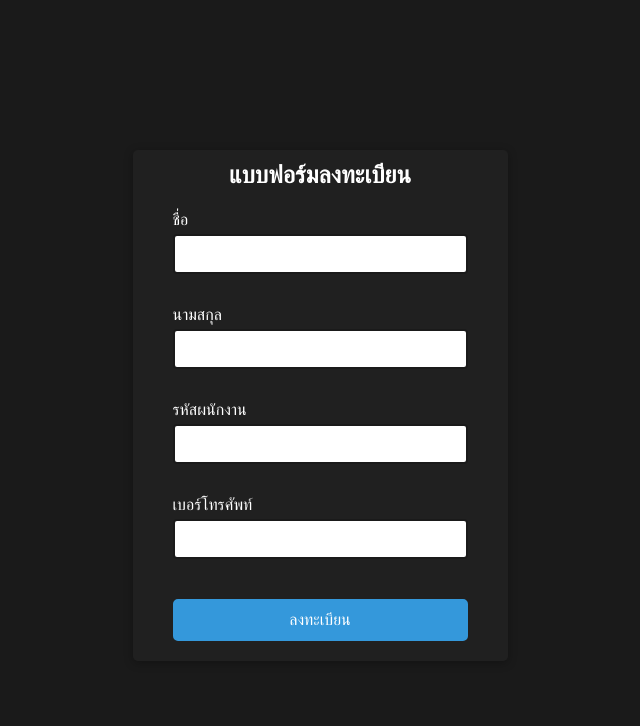
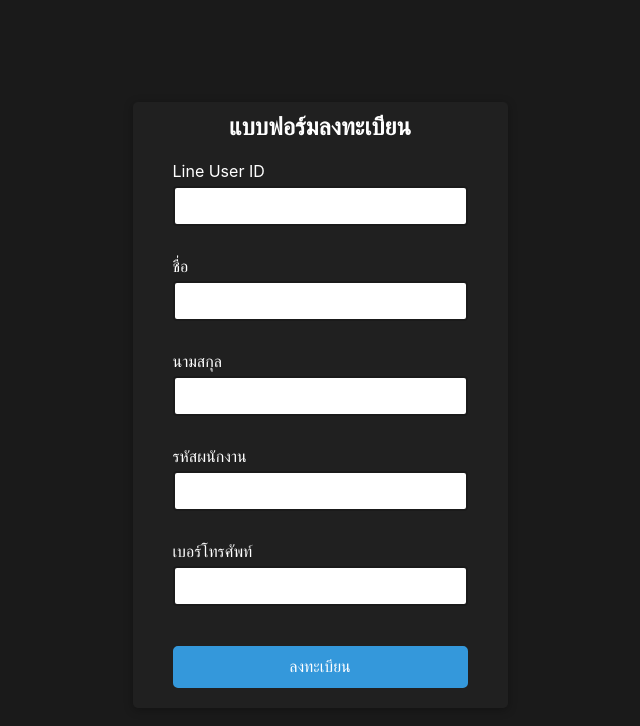
Before and after one commit to SkcaApeDev/Modify_Machine_Form, a React (Create React App) app: page / in a window 1280 px wide. Shown: the top 726 px of the page, without its empty margins (320-960 px from the left). Built offline with nearby package versions, Linux system fonts and the light colour scheme.

Commit message:
add input line user id

```diff
--- a/package.json
+++ b/package.json
@@ -3,11 +3,13 @@
   "version": "0.1.0",
   "private": true,
   "dependencies": {
+    "@line/liff": "^2.22.4",
     "@testing-library/jest-dom": "^5.17.0",
     "@testing-library/react": "^13.4.0",
     "@testing-library/user-event": "^13.5.0",
     "react": "^18.2.0",
     "react-dom": "^18.2.0",
+    "react-liff": "^2.1.0",
     "react-scripts": "5.0.1",
     "web-vitals": "^2.1.4"
   },
--- a/src/components/FormRegisterComponent.js
+++ b/src/components/FormRegisterComponent.js
@@ -46,7 +46,6 @@ const FormRegisterComponent = ()=>{
         }else{
             setErrorUserPhoneNumber("รูปแบบไม่ถูกต้อง")
             setUserPhoneNumberColor("red")
-            /*--*/
         }
     }
 
@@ -54,6 +53,10 @@ const FormRegisterComponent = ()=>{
         <div className='container'>
             <h2>แบบฟอร์มลงทะเบียน</h2>
             <form className='form' id='form' onSubmit={validateForm}>
+                <div className='form-control' id='user-line-id'>
+                    <label>Line User ID</label>
+                    <input type='text'/>
+                </div>
                 <div className='form-control' id='user-name'>
                     <label>ชื่อ</label>
                     <input type='text' value={userName} onChange={(e)=>setUserName(e.target.value)} style={{borderColor:userNameColor}}/>
```
Also changed, not shown: 1 other file (tests, documents, lock files or other folders).
